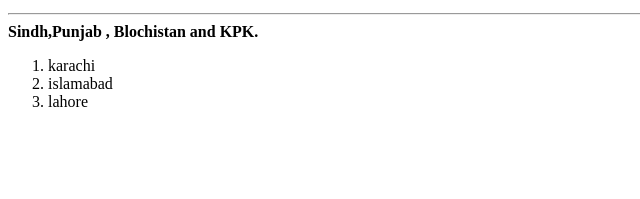
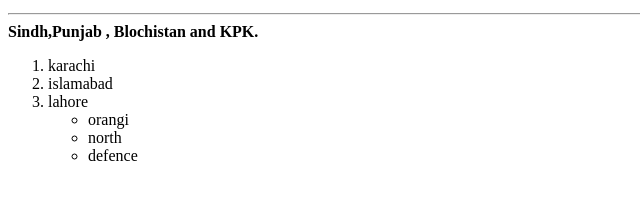
Before and after one commit to rashidamalick/project1, a plain HTML site: page index.html in a window 1280 px wide. Shown: the part 87-286 px from the top of the page, without its empty margins (0-640 px from the left). Drawn offline with Linux system fonts and the light colour scheme.

Commit message:
my third commit

```diff
--- a/index.html
+++ b/index.html
@@ -19,7 +19,14 @@
             <li>karachi</li>
             <li>islamabad</li>
             <li>lahore</li>
+            <ul>
+                <li>orangi</li>
+                <li>north</li>
+                <li>defence</li>
 
+
+
+            </ul>
 
 
 
```
